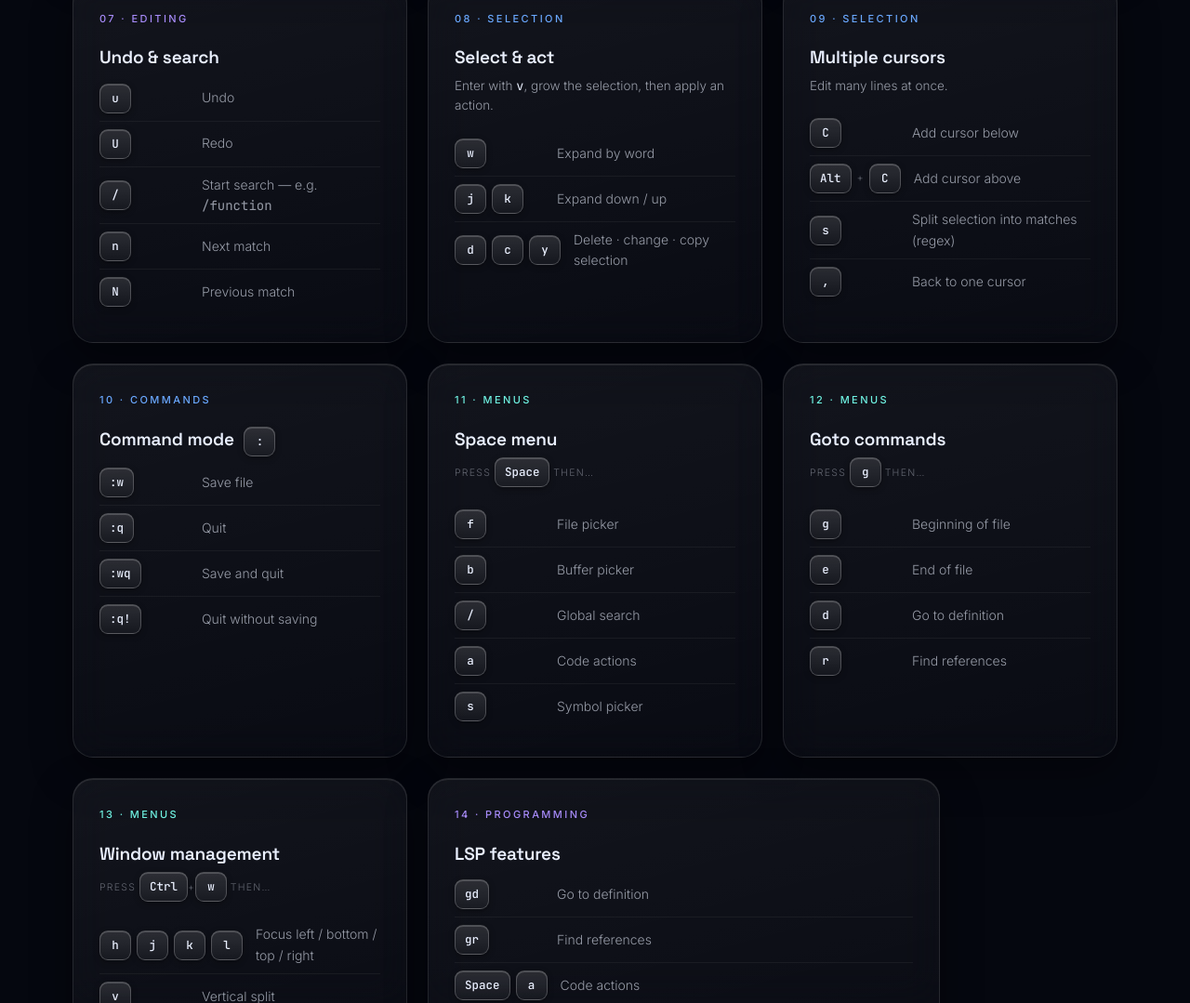
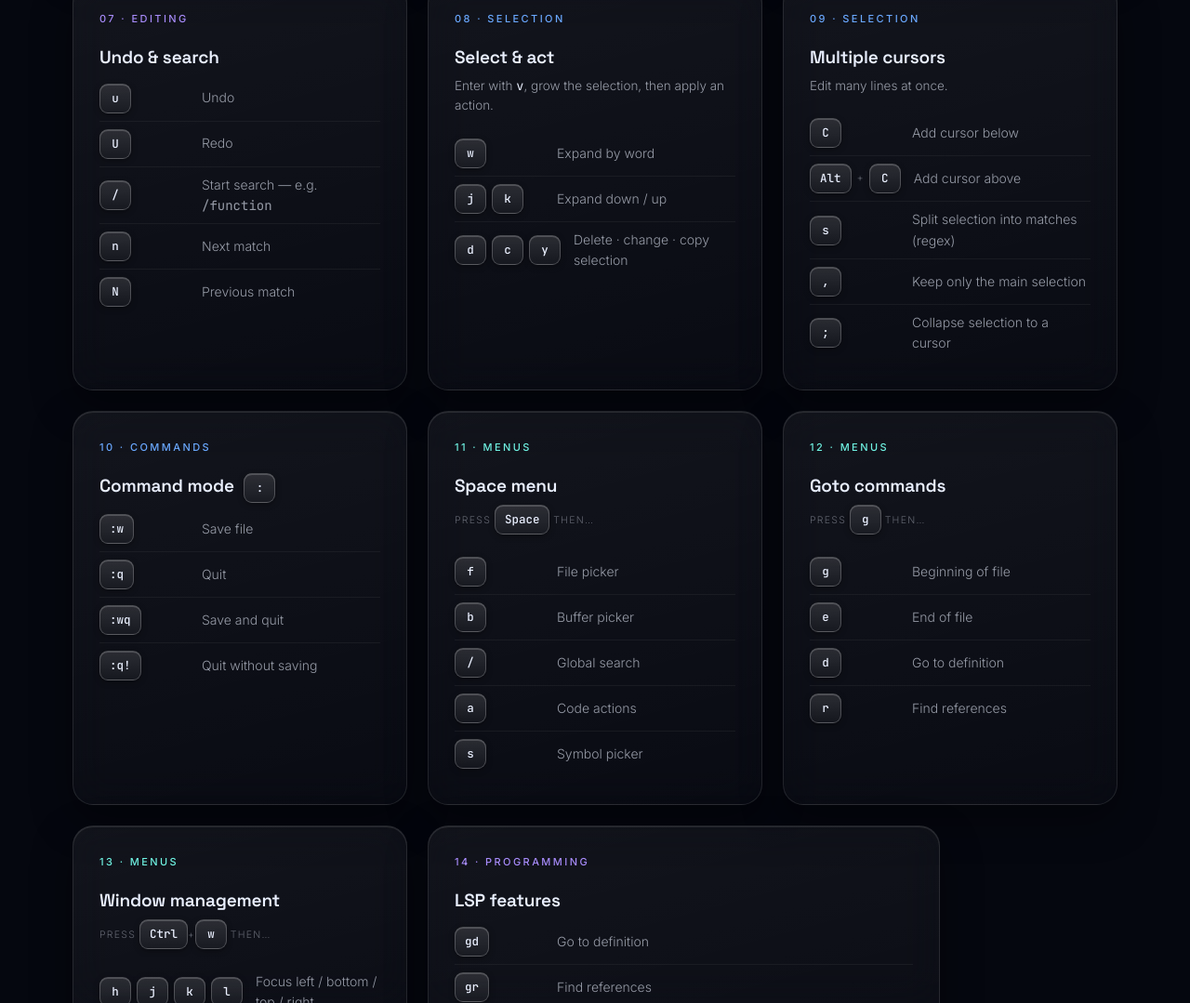
Before and after one commit to QCPUNKS/helix-cheatsheet, a plain HTML site: page helix-cheatsheet.html in a window 1280 px wide. Shown: the part 2414-3493 px from the top of the page at 93% size. Drawn offline with Linux system fonts and the light colour scheme.

Commit message:
Correct multi-cursor keys against Helix keymap docs
',' keeps only the primary selection; ';' collapses a selection to a
cursor. Verified all listed bindings against docs.helix-editor.com/keymap.

Co-Authored-By: Claude Opus 5.5 <noreply@anthropic.com>

```diff
--- a/helix-cheatsheet.html
+++ b/helix-cheatsheet.html
@@ -368,7 +368,8 @@ footer .kbd-line{margin-top:10px}
     <div class="krow"><span class="keys"><kbd>C</kbd></span><span class="desc">Add cursor below</span></div>
     <div class="krow"><span class="keys"><kbd>Alt</kbd><span class="plus">+</span><kbd>C</kbd></span><span class="desc">Add cursor above</span></div>
     <div class="krow"><span class="keys"><kbd>s</kbd></span><span class="desc">Split selection into matches (regex)</span></div>
-    <div class="krow"><span class="keys"><kbd>,</kbd></span><span class="desc">Back to one cursor</span></div>
+    <div class="krow"><span class="keys"><kbd>,</kbd></span><span class="desc">Keep only the main selection</span></div>
+    <div class="krow"><span class="keys"><kbd>;</kbd></span><span class="desc">Collapse selection to a cursor</span></div>
   </section>
 
   <!-- Command mode -->
```
Also changed, not shown: 1 other file.
